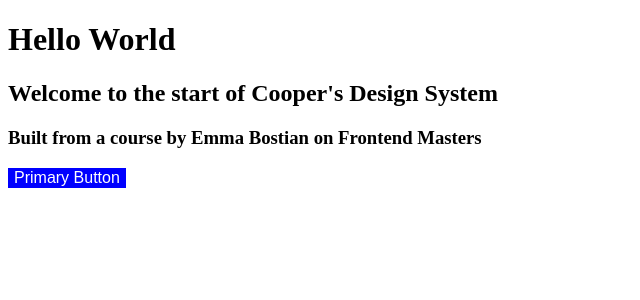
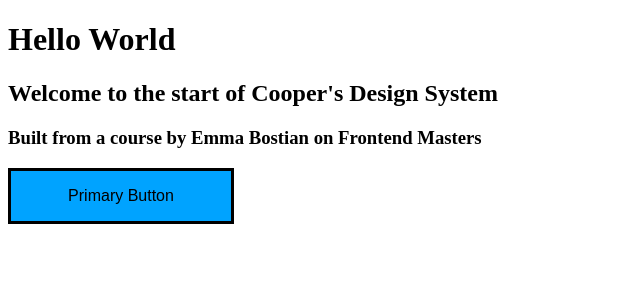
Before and after one commit to CoopsCodes/design-system, a React (Create React App) app: page / in a window 1280 px wide. Shown: the top 300 px of the page, without its empty margins (0-640 px from the left). Built offline with nearby package versions, Linux system fonts and the light colour scheme.

Commit message:
main styled button

```diff
--- a/src/components/Button.js
+++ b/src/components/Button.js
@@ -1,10 +1,45 @@
 import styled from "styled-components";
 
-const PrimaryButton = styled.button`
-  background-color: blue;
-  color: white;
+const Button = styled.button`
   font-size: 1rem;
-  border: none;
+  border-style: none;
+  padding: 0;
+  background-color: #00a3ff;
+  cursor: pointer;
+  user-select: none;
+  transition: transform 600ms cubic-bezier(0.3, 0.7, 0.4, 1);
 `;
 
-export default PrimaryButton;
+const Span = styled.span`
+  border: solid;
+  border-color: black;
+  display: flex;
+  justify-content: center;
+  align-items: center;
+  backdrop-filter: blur(2px);
+  width: 220px;
+  height: 50px;
+  padding: 0;
+  transform: translate(0px, 0px);
+  transition: transform 600ms cubic-bezier(0.3, 0.7, 0.4, 1);
+  &:focus-visible {
+    outline: revert;
+  }
+  &:hover,
+  &:focus-visible {
+    transform: translate(6px, -6px);
+    transition: transform 250ms cubic-bezier(0.3, 0.7, 0.4, 1.5);
+  }
+  &:active {
+    transform: translate(0px, 0px);
+    transition: transform 50ms;
+  }
+`;
+
+export default function PrimaryButton({ children, ...props }) {
+  return (
+    <Button {...props}>
+      <Span {...props}>{children}</Span>
+    </Button>
+  );
+}
```
